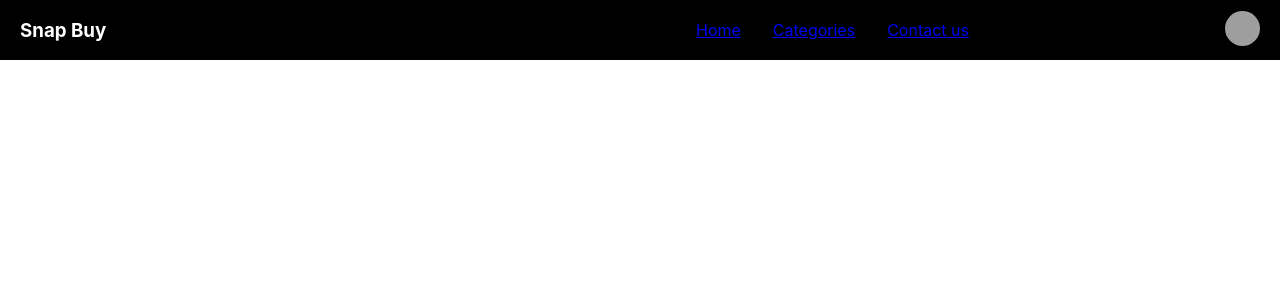
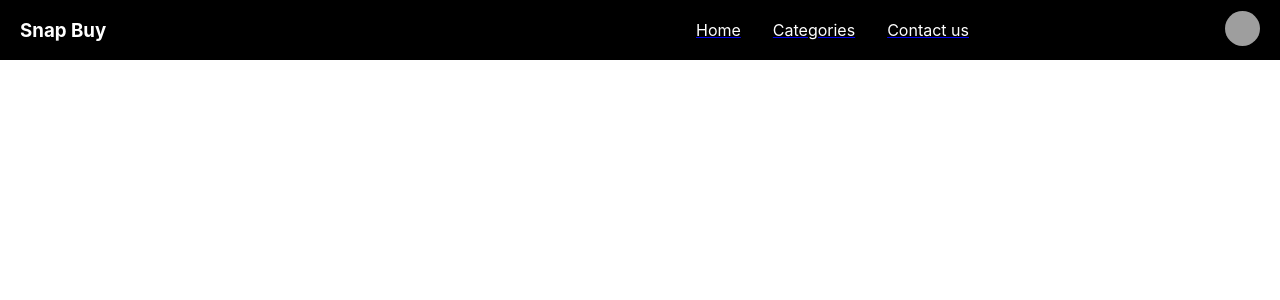
Before and after one commit to shadreza/Snap-Buy-FE, a React (Create React App) app: page / in a window 1280 px wide. Shown: the top 300 px of the page. Built offline with nearby package versions, Linux system fonts and the light colour scheme; grey boxes are pictures that could not be loaded.

Commit message:
some tweaking needs to be done in app.css

```diff
--- a/src/App.css
+++ b/src/App.css
@@ -25,7 +25,7 @@ li {
   list-style-type: none;
   margin: 0 1rem;
   cursor: pointer;
-  text-decoration: none;
+  color: white;
 }
 
 .pointer-cursor {
@@ -45,3 +45,7 @@ li:hover {
   height: 35px;
   border-radius: 100%;
 }
+
+Link {
+  text-decoration: none;
+}
--- a/src/App.js
+++ b/src/App.js
@@ -1,5 +1,4 @@
 import React from 'react';
-import { Button, Form, FormControl, InputGroup, Nav, Navbar, NavDropdown } from 'react-bootstrap';
 import './App.css';
 import {
   BrowserRouter as Router,
@@ -20,15 +19,21 @@ function App() {
           <div className="navbar-links">
             <div className="just-links">
               <ul className="links">
+                <Link to="/">
                   <li>
-                  <Link to="/">Home</Link>
+                    Home
                   </li>
+                </Link>
+                <Link to="/catagory">
                   <li>
-                  <Link to="/catagory">Categories</Link>
+                  Categories
                   </li>
+                </Link>
+                <Link to="contact">
                   <li>
-                  <Link to="contact">Contact us</Link>
+                  Contact us
                   </li>
+                </Link>
               </ul>
             </div>
             <div className="profile-link">
```
Lines whose indentation alone changed are shown as unchanged.
